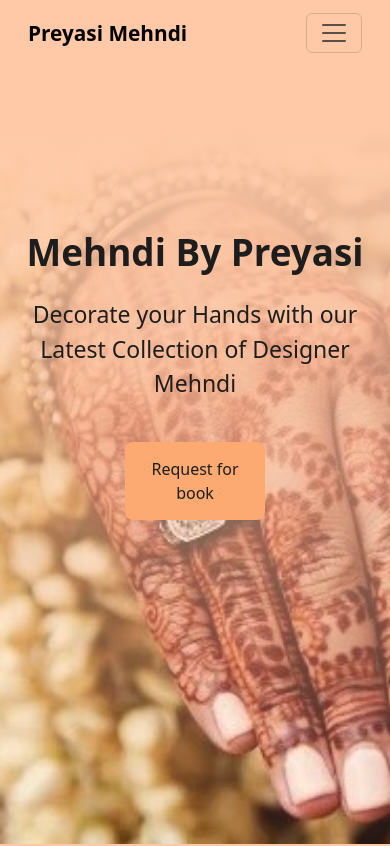
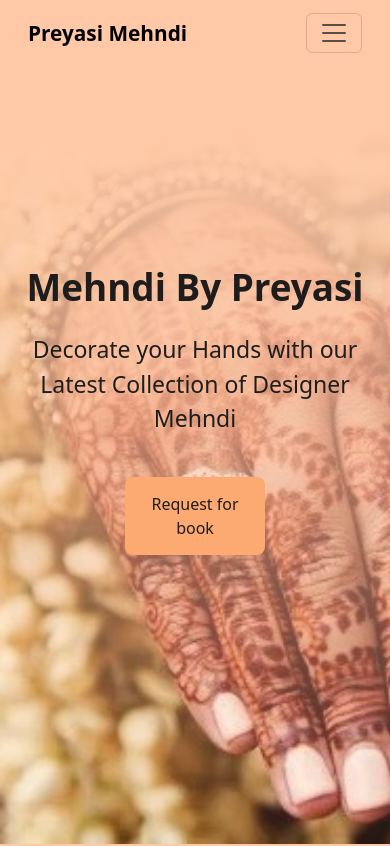
Before and after one commit to arb1465/preyasi-mehndi-frontend, a React (Create React App) app: page / in a window 390 px wide. Shown: the top 846 px of the page. Built offline with nearby package versions, Linux system fonts and the light colour scheme; no server answers.

Commit message:
hero section adjustment

```diff
--- a/src/components/Hero.css
+++ b/src/components/Hero.css
@@ -91,7 +91,7 @@
         margin-right: auto;
 
         text-align: center;
-        padding: 150px 20px 0 20px;
+        padding: 185px 20px 0 20px;
     }
 
     .hero-content h1 {
```
